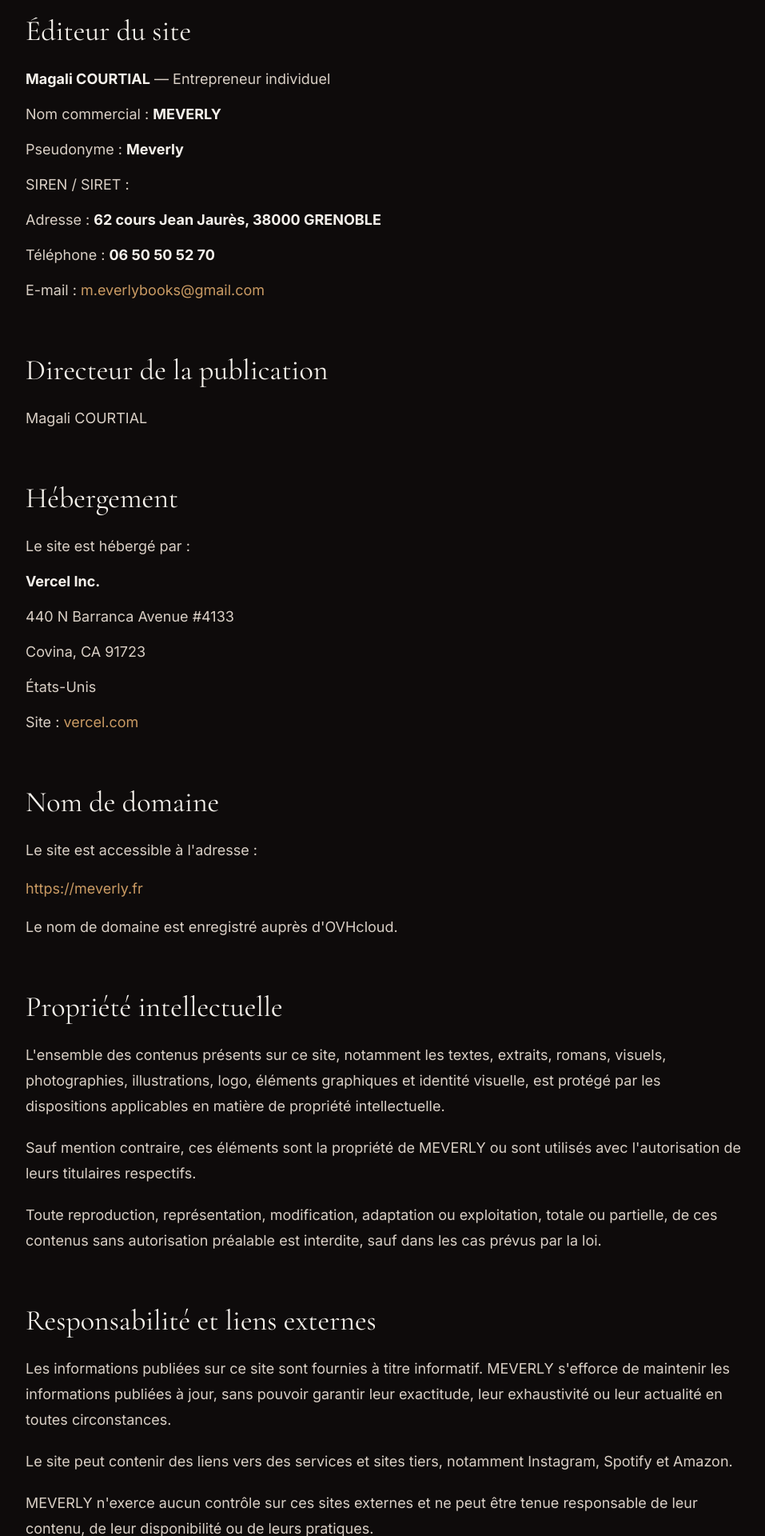
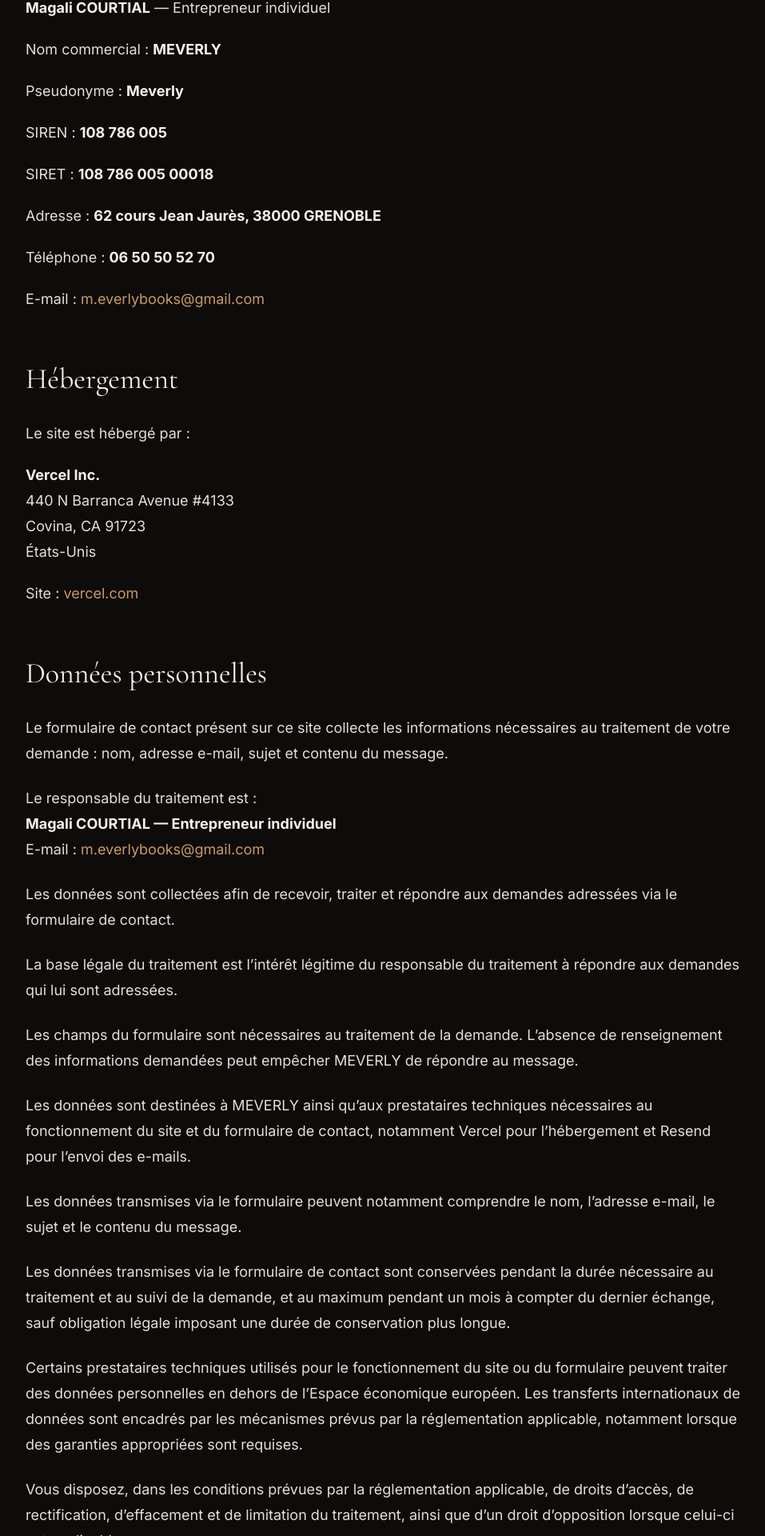
Before and after one commit to meverly-website/meverly-website, a Next.js app: page /mentions-legales in a window 1280 px wide. Shown: the part 430-2350 px from the top of the page at 80% size, without its empty margins (160-1117 px from the left). Built offline with nearby package versions, Linux system fonts and the light colour scheme.

Commit message:
Mise à jour des mentions légales

```diff
--- a/app/mentions-legales/page.tsx
+++ b/app/mentions-legales/page.tsx
@@ -2,15 +2,14 @@
 
 export default function MentionsLegales() {
   return (
-    <main className="min-h-screen bg-[#0E0B0B] px-6 py-32 text-[#F5F1EB]">
-
+    <main className="min-h-screen bg-[#0E0B0B] px-6 py-24 text-[#F5F1EB]">
       <div className="mx-auto max-w-4xl">
 
-        {/* Retour */}
-
+        {/* Retour à l'accueil */}
         <Link
           href="/"
           className="
+            mb-16
             inline-flex
             items-center
             gap-2
@@ -19,49 +18,42 @@
             tracking-[0.25em]
             text-[#C99A63]
             transition
-            duration-300
-            hover:text-[#F5F1EB]
+            hover:text-white
           "
         >
-          ← Retour au site
+          ← Retour à l'accueil
         </Link>
 
-        {/* En-tête */}
-
-        <div className="mt-16">
-
+        {/* Titre */}
+        <div className="mb-16">
           <div className="mb-8 h-px w-24 bg-[#C99A63]/40" />
 
           <h1
             className="
               font-[family-name:var(--font-cormorant)]
               text-5xl
+              md:text-7xl
               text-[#F5F1EB]
-              sm:text-6xl
-              md:text-7xl
             "
           >
             Mentions légales
           </h1>
-
-          <p className="mt-6 text-[#AFA49A]">
-            Informations légales relatives au site meverly.fr
-          </p>
-
         </div>
 
-        {/* Contenu */}
-
-        <div className="mt-20 space-y-16">
-
-          {/* ================= ÉDITEUR ================= */}
-
-          <section>
-            <h2 className="font-[family-name:var(--font-cormorant)] text-4xl text-[#F5F1EB]">
+        {/* Éditeur du site */}
+        <section className="mb-16">
+          <h2
+            className="
+              mb-8
+              font-[family-name:var(--font-cormorant)]
+              text-4xl
+              text-[#F5F1EB]
+            "
+          >
             Éditeur du site
           </h2>
 
-            <div className="mt-6 space-y-3 text-lg leading-8 text-[#D9CFC5]">
+          <div className="space-y-5 text-lg leading-8 text-[#E6DED5]">
 
             <p>
               <strong className="text-[#F5F1EB]">
@@ -85,7 +77,17 @@
             </p>
 
             <p>
-                SIREN / SIRET :
+              SIREN :{" "}
+              <strong className="text-[#F5F1EB]">
+                108 786 005
+              </strong>
+            </p>
+
+            <p>
+              SIRET :{" "}
+              <strong className="text-[#F5F1EB]">
+                108 786 005 00018
+              </strong>
             </p>
 
             <p>
@@ -106,12 +108,7 @@
               E-mail :{" "}
               <a
                 href="mailto:m.everlybooks@gmail.com"
-                  className="
-                    text-[#C99A63]
-                    transition-colors
-                    duration-300
-                    hover:text-[#F5F1EB]
-                  "
+                className="text-[#C99A63] transition hover:text-white"
               >
                 m.everlybooks@gmail.com
               </a>
@@ -120,26 +117,20 @@
           </div>
         </section>
 
-          {/* ================= DIRECTEUR DE PUBLICATION ================= */}
-
-          <section>
-            <h2 className="font-[family-name:var(--font-cormorant)] text-4xl text-[#F5F1EB]">
-              Directeur de la publication
-            </h2>
-
-            <p className="mt-6 text-lg leading-8 text-[#D9CFC5]">
-              Magali COURTIAL
-            </p>
-          </section>
-
-          {/* ================= HÉBERGEMENT ================= */}
-
-          <section>
-            <h2 className="font-[family-name:var(--font-cormorant)] text-4xl text-[#F5F1EB]">
+        {/* Hébergement */}
+        <section className="mb-16">
+          <h2
+            className="
+              mb-8
+              font-[family-name:var(--font-cormorant)]
+              text-4xl
+              text-[#F5F1EB]
+            "
+          >
             Hébergement
           </h2>
 
-            <div className="mt-6 space-y-3 text-lg leading-8 text-[#D9CFC5]">
+          <div className="space-y-5 text-lg leading-8 text-[#E6DED5]">
 
             <p>
               Le site est hébergé par :
@@ -149,17 +140,11 @@
               <strong className="text-[#F5F1EB]">
                 Vercel Inc.
               </strong>
-              </p>
-
-              <p>
+              <br />
               440 N Barranca Avenue #4133
-              </p>
-
-              <p>
+              <br />
               Covina, CA 91723
-              </p>
-
-              <p>
+              <br />
               États-Unis
             </p>
 
@@ -169,11 +154,7 @@
                 href="https://vercel.com"
                 target="_blank"
                 rel="noopener noreferrer"
-                  className="
-                    text-[#C99A63]
-                    transition
-                    hover:text-[#F5F1EB]
-                  "
+                className="text-[#C99A63] transition hover:text-white"
               >
                 vercel.com
               </a>
@@ -182,110 +163,20 @@
           </div>
         </section>
 
-          {/* ================= NOM DE DOMAINE ================= */}
-
-          <section>
-            <h2 className="font-[family-name:var(--font-cormorant)] text-4xl text-[#F5F1EB]">
-              Nom de domaine
-            </h2>
-
-            <div className="mt-6 space-y-4 text-lg leading-8 text-[#D9CFC5]">
-
-              <p>
-                Le site est accessible à l'adresse :
-              </p>
-
-              <p>
-                <a
-                  href="https://meverly.fr"
+        {/* Données personnelles */}
+        <section className="mb-16">
+          <h2
             className="
-                    text-[#C99A63]
-                    transition
-                    hover:text-[#F5F1EB]
+              mb-8
+              font-[family-name:var(--font-cormorant)]
+              text-4xl
+              text-[#F5F1EB]
             "
           >
-                  https://meverly.fr
-                </a>
-              </p>
-
-              <p>
-                Le nom de domaine est enregistré auprès d'OVHcloud.
-              </p>
-
-            </div>
-          </section>
-
-          {/* ================= PROPRIÉTÉ INTELLECTUELLE ================= */}
-
-          <section>
-            <h2 className="font-[family-name:var(--font-cormorant)] text-4xl text-[#F5F1EB]">
-              Propriété intellectuelle
-            </h2>
-
-            <div className="mt-6 space-y-5 text-lg leading-8 text-[#D9CFC5]">
-
-              <p>
-                L'ensemble des contenus présents sur ce site, notamment les
-                textes, extraits, romans, visuels, photographies,
-                illustrations, logo, éléments graphiques et identité visuelle,
-                est protégé par les dispositions applicables en matière de
-                propriété intellectuelle.
-              </p>
-
-              <p>
-                Sauf mention contraire, ces éléments sont la propriété de
-                MEVERLY ou sont utilisés avec l'autorisation de leurs
-                titulaires respectifs.
-              </p>
-
-              <p>
-                Toute reproduction, représentation, modification, adaptation
-                ou exploitation, totale ou partielle, de ces contenus sans
-                autorisation préalable est interdite, sauf dans les cas
-                prévus par la loi.
-              </p>
-
-            </div>
-          </section>
-
-          {/* ================= RESPONSABILITÉ ================= */}
-
-          <section>
-            <h2 className="font-[family-name:var(--font-cormorant)] text-4xl text-[#F5F1EB]">
-              Responsabilité et liens externes
-            </h2>
-
-            <div className="mt-6 space-y-5 text-lg leading-8 text-[#D9CFC5]">
-
-              <p>
-                Les informations publiées sur ce site sont fournies à titre
-                informatif. MEVERLY s'efforce de maintenir les informations
-                publiées à jour, sans pouvoir garantir leur exactitude,
-                leur exhaustivité ou leur actualité en toutes circonstances.
-              </p>
-
-              <p>
-                Le site peut contenir des liens vers des services et sites
-                tiers, notamment Instagram, Spotify et Amazon.
-              </p>
-
-              <p>
-                MEVERLY n'exerce aucun contrôle sur ces sites externes et
-                ne peut être tenue responsable de leur contenu, de leur
-                disponibilité ou de leurs pratiques.
-              </p>
-
-            </div>
-          </section>
-
-          {/* ================= DONNÉES PERSONNELLES ================= */}
-
-          <section>
-            <h2 className="font-[family-name:var(--font-cormorant)] text-4xl text-[#F5F1EB]">
             Données personnelles
           </h2>
 
-            <div className="mt-6 space-y-5 text-lg leading-8 text-[#D9CFC5]">
+          <div className="space-y-6 text-lg leading-8 text-[#E6DED5]">
 
             <p>
               Le formulaire de contact présent sur ce site collecte les
@@ -303,11 +194,7 @@
               E-mail :{" "}
               <a
                 href="mailto:m.everlybooks@gmail.com"
-                  className="
-                    text-[#C99A63]
-                    transition
-                    hover:text-[#F5F1EB]
-                  "
+                className="text-[#C99A63] transition hover:text-white"
               >
                 m.everlybooks@gmail.com
               </a>
@@ -319,29 +206,27 @@
             </p>
 
             <p>
-                La base légale du traitement est l'intérêt légitime du
+              La base légale du traitement est l’intérêt légitime du
               responsable du traitement à répondre aux demandes qui lui
               sont adressées.
             </p>
 
             <p>
               Les champs du formulaire sont nécessaires au traitement de
-                la demande. L'absence de renseignement des informations
+              la demande. L’absence de renseignement des informations
               demandées peut empêcher MEVERLY de répondre au message.
             </p>
 
             <p>
-                Les données sont destinées à MEVERLY et à son prestataire
-                technique d'envoi d'e-mails,{" "}
-                <strong className="text-[#F5F1EB]">
-                  Resend
-                </strong>
-                , dans la mesure nécessaire au fonctionnement du formulaire.
+              Les données sont destinées à MEVERLY ainsi qu’aux prestataires
+              techniques nécessaires au fonctionnement du site et du
+              formulaire de contact, notamment Vercel pour l’hébergement
+              et Resend pour l’envoi des e-mails.
             </p>
 
             <p>
               Les données transmises via le formulaire peuvent notamment
-                comprendre le nom, l'adresse e-mail, le sujet et le contenu
+              comprendre le nom, l’adresse e-mail, le sujet et le contenu
               du message.
             </p>
 
@@ -349,22 +234,25 @@
               Les données transmises via le formulaire de contact sont
               conservées pendant la durée nécessaire au traitement et au
               suivi de la demande, et au maximum pendant un mois à compter
-                du dernier échange, sauf obligation légale imposant une durée
-                de conservation plus longue.
+              du dernier échange, sauf obligation légale imposant une
+              durée de conservation plus longue.
             </p>
 
             <p>
-                Lorsque des données personnelles sont transférées hors de
-                l'Espace économique européen, les garanties prévues par la
-                réglementation applicable sont mises en œuvre par les
-                prestataires concernés.
+              Certains prestataires techniques utilisés pour le
+              fonctionnement du site ou du formulaire peuvent traiter des
+              données personnelles en dehors de l’Espace économique
+              européen. Les transferts internationaux de données sont
+              encadrés par les mécanismes prévus par la réglementation
+              applicable, notamment lorsque des garanties appropriées sont
+              requises.
             </p>
 
             <p>
               Vous disposez, dans les conditions prévues par la
-                réglementation applicable, de droits d'accès, de
-                rectification, d'effacement et de limitation du traitement,
-                ainsi que d'un droit d'opposition lorsque celui-ci est
+              réglementation applicable, de droits d’accès, de
+              rectification, d’effacement et de limitation du traitement,
+              ainsi que d’un droit d’opposition lorsque celui-ci est
               applicable.
             </p>
 
@@ -376,11 +264,7 @@
             <p>
               <a
                 href="mailto:m.everlybooks@gmail.com"
-                  className="
-                    text-[#C99A63]
-                    transition
-                    hover:text-[#F5F1EB]
-                  "
+                className="text-[#C99A63] transition hover:text-white"
               >
                 m.everlybooks@gmail.com
               </a>
@@ -388,114 +272,88 @@
 
             <p>
               Vous pouvez également introduire une réclamation auprès de
-                la Commission nationale de l'informatique et des libertés
+              la Commission nationale de l’informatique et des libertés
               (CNIL).
             </p>
 
           </div>
         </section>
 
-          {/* ================= COOKIES ================= */}
-
-          <section>
-            <h2 className="font-[family-name:var(--font-cormorant)] text-4xl text-[#F5F1EB]">
-              Cookies et traceurs
+        {/* Propriété intellectuelle */}
+        <section className="mb-16">
+          <h2
+            className="
+              mb-8
+              font-[family-name:var(--font-cormorant)]
+              text-4xl
+              text-[#F5F1EB]
+            "
+          >
+            Propriété intellectuelle
           </h2>
 
-            <div className="mt-6 space-y-5 text-lg leading-8 text-[#D9CFC5]">
+          <div className="space-y-6 text-lg leading-8 text-[#E6DED5]">
 
             <p>
-                Le site n'utilise pas, à la connaissance de l'éditeur,
-                de cookies ou de traceurs destinés à réaliser de la
-                publicité personnalisée ou à établir un profil de navigation.
+              L’ensemble des contenus présents sur ce site, notamment les
+              textes, images, éléments graphiques, logos, photographies
+              et contenus liés aux œuvres de Meverly, est protégé par les
+              dispositions applicables en matière de propriété
+              intellectuelle.
             </p>
 
             <p>
-                Le site ne contient pas de lecteur Spotify intégré ni de
-                contenu tiers nécessitant l'installation de traceurs :
-                les liens vers les services externes, notamment Spotify,
-                Instagram et Amazon, redirigent simplement l'utilisateur
-                vers les sites concernés.
-              </p>
-
-              <p>
-                Si de nouveaux services utilisant des cookies ou des traceurs
-                soumis à consentement sont ajoutés ultérieurement, une
-                information et, lorsque nécessaire, un mécanisme de
-                consentement seront mis en place conformément à la
-                réglementation applicable.
+              Toute reproduction, représentation, modification,
+              distribution ou exploitation, totale ou partielle, des
+              contenus du site sans autorisation préalable est interdite,
+              sauf dans les cas prévus par la loi.
             </p>
 
           </div>
         </section>
 
-          {/* ================= SERVICES TIERS ================= */}
-
-          <section>
-            <h2 className="font-[family-name:var(--font-cormorant)] text-4xl text-[#F5F1EB]">
-              Services tiers
+        {/* Contact */}
+        <section className="mb-16">
+          <h2
+            className="
+              mb-8
+              font-[family-name:var(--font-cormorant)]
+              text-4xl
+              text-[#F5F1EB]
+            "
+          >
+            Contact
           </h2>
 
-            <div className="mt-6 space-y-5 text-lg leading-8 text-[#D9CFC5]">
-
+          <div className="text-lg leading-8 text-[#E6DED5]">
             <p>
-                Le site propose des liens vers des services tiers, notamment
-                Instagram, Spotify et Amazon. Lorsque vous cliquez sur ces
-                liens, vous quittez le site meverly.fr et êtes soumis aux
-                conditions d'utilisation et politiques de confidentialité
-                des services concernés.
+              Pour toute question concernant le site, les œuvres ou
+              l’utilisation de vos données personnelles, vous pouvez
+              contacter MEVERLY à l’adresse suivante :
             </p>
 
-              <p>
-                Le site utilise Vercel pour son hébergement et Resend pour
-                l'envoi des messages transmis via le formulaire de contact.
+            <p className="mt-5">
+              <a
+                href="mailto:m.everlybooks@gmail.com"
+                className="text-[#C99A63] transition hover:text-white"
+              >
+                m.everlybooks@gmail.com
+              </a>
             </p>
-
           </div>
         </section>
 
-        </div>
-
-        {/* ================= BAS DE PAGE ================= */}
-
-        <div
-          className="
-            mt-24
-            flex
-            flex-col
-            gap-4
-            border-t
-            border-white/5
-            pt-8
-            sm:flex-row
-            sm:items-center
-            sm:justify-between
-          "
-        >
-
-          <p className="text-sm text-[#77706A]">
-            © {new Date().getFullYear()} Meverly — Tous droits réservés.
-          </p>
-
+        {/* Retour */}
+        <div className="border-t border-white/10 pt-10">
           <Link
             href="/"
-            className="
-              text-xs
-              uppercase
-              tracking-[0.25em]
-              text-[#8B8178]
-              transition-colors
-              duration-300
-              hover:text-[#C99A63]
-            "
+            className="text-[#C99A63] transition hover:text-white"
           >
-            Retour à l'accueil
+            ← Retour à l'accueil
           </Link>
-
         </div>
 
       </div>
-
     </main>
   );
 }
```
Lines whose indentation alone changed are shown as unchanged.
